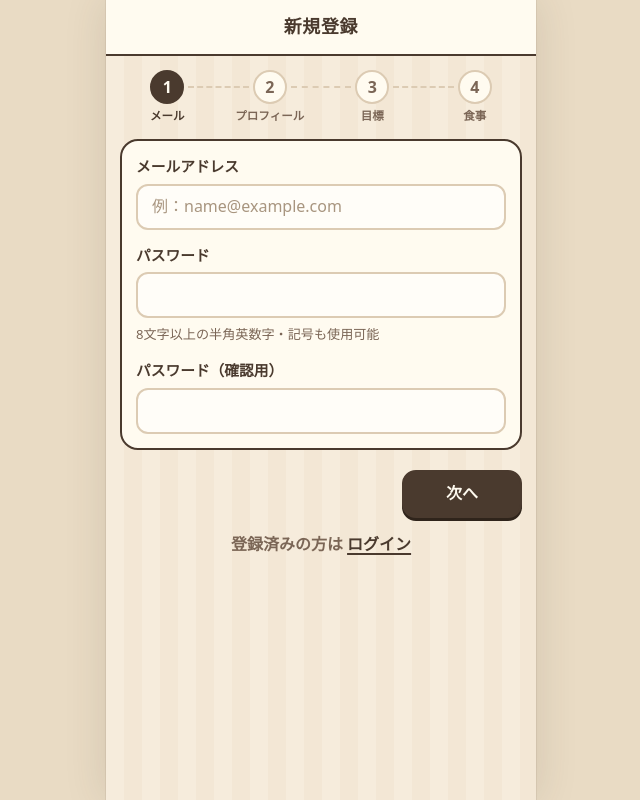
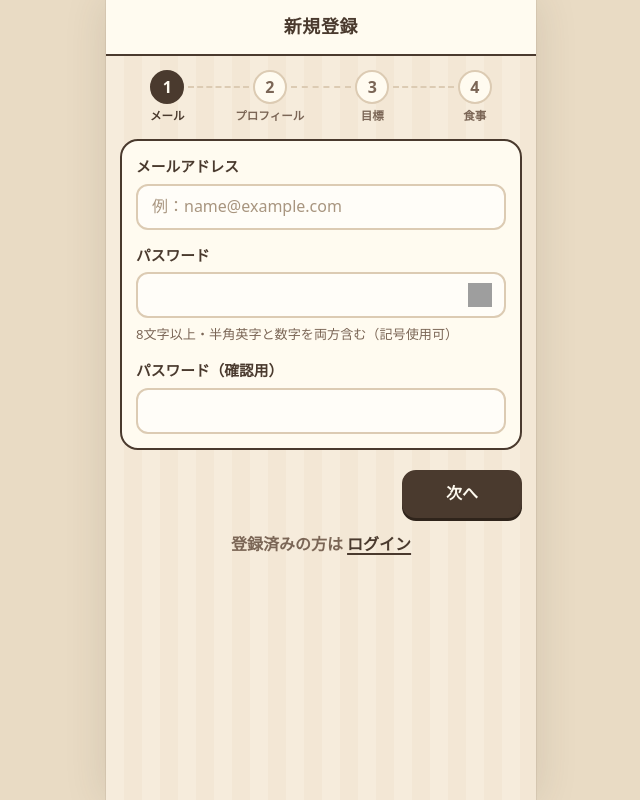
Before and after one commit to hayato-git-0417/LifeLink, a React (Vite) app in the folder frontend/: page /signup in a window 1280 px wide. Shown: the whole page, without its empty margins (319-959 px from the left). Built offline with nearby package versions, Linux system fonts and the light colour scheme; grey boxes are pictures that could not be loaded; a web font is replaced by a local one.

Commit message:
パスワードの表示・非表示のボタンを追加

```diff
--- a/frontend/src/signup/Signup.module.css
+++ b/frontend/src/signup/Signup.module.css
@@ -79,3 +79,47 @@
   font-weight: 700;
   text-align: center;
 }
+
+
+/* 入力欄とボタンを囲む部分 */
+.passwordWrap {
+  position: relative;
+}
+
+/* 目のボタンと入力文字が重ならないようにする */
+.passwordWrap input {
+  width: 100%;
+  box-sizing: border-box;
+  padding-right: 52px;
+}
+
+/* 目のボタン */
+.passwordToggle {
+  position: absolute;
+  right: 8px;
+  top: 50%;
+  transform: translateY(-50%);
+
+  width: 36px;
+  height: 36px;
+  padding: 0;
+  border: none;
+  border-radius: 6px;
+  background: transparent;
+  color: #555;
+  font-size: 20px;
+  cursor: pointer;
+
+  display: grid;
+  place-items: center;
+}
+
+.passwordToggle img {
+  display: block;
+}
+
+/* キーボードで選択したときの目印 */
+.passwordToggle:focus-visible {
+  outline: 2px solid #4287f5;
+  outline-offset: 2px;
+}
--- a/frontend/src/signup/SignupPage.jsx
+++ b/frontend/src/signup/SignupPage.jsx
@@ -24,6 +24,7 @@ export default function SignupPage() {
   const [errors, setErrors] = useState([])
   const [busy, setBusy] = useState(false) //「通信などの処理中です」という状態に切り替える命令、true になるとボタンが押せなくなり、連打による二重送信を防げる
   const [account, setAccount] = useState({ email: '', password: '', password_confirmation: '' })
+  const [showPassword, setShowPassword] = useState(false) // パスワードを隠すやつ　false は非表示、true は表示
   const [profile, setProfile] = useState({ icon: 'person_blue', name: '', birthdate: '', gender: 'unspecified' })
   const [goal, setGoal] = useState(newGoalDraft)
   // 栄養目標の初期値を出した「生年月日・性別」。②を変えたら④で出し直す
@@ -166,17 +167,38 @@ export default function SignupPage() {
                 onChange={(event) => setAccount({ ...account, email: event.target.value })}
               />
             </label>
-            <label className={styles.field}>
-              <span className={styles.label}>パスワード</span>
-              <input
-                className={styles.input}
-                type="password"
-                autoComplete="new-password"
-                value={account.password}
-                onChange={(event) => setAccount({ ...account, password: event.target.value })}
-              />
-              <span className={styles.hint}>{PASSWORD_MIN}文字以上の半角英数字・記号も使用可能</span>
-            </label>
+            <div className={styles.field}>
+              <label className={styles.label} htmlFor="password">
+                パスワード
+              </label>
+
+              <div className={signup.passwordWrap}>
+                <input
+                  id="password"
+                  className={styles.input}
+                  type={showPassword ? 'text' : 'password'}
+                  autoComplete="new-password"
+                  value={account.password}
+                  onChange={(event) =>
+                    setAccount({ ...account, password: event.target.value })
+                  }
+                />
+                <button
+                  className={signup.passwordToggle}
+                  type="button"
+                  onClick={() => setShowPassword((current) => !current)}
+                  aria-label={
+                    showPassword ? 'パスワードを隠す' : 'パスワードを表示する'
+                  }
+                >
+                  <img src={showPassword ? '../icons/eye-open.svg' : '../icons/eye-closed.svg'} alt="" width="24" height="24"/>
+                </button>
+              </div>
+
+              <span className={styles.hint}>
+                {PASSWORD_MIN}文字以上・半角英字と数字を両方含む（記号使用可）
+              </span>
+            </div>
             <label className={styles.field}>
               <span className={styles.label}>パスワード（確認用）</span>
               <input
--- a/frontend/vite.config.js
+++ b/frontend/vite.config.js
@@ -14,6 +14,7 @@ export default defineConfig({
     proxy: {
       '/api': rails,
       '/characters': rails,
+      '/icons': rails,
       '/rails/active_storage': rails,
     },
   },
```
Also changed, not shown: 2 other files (tests, documents, lock files or other folders).
